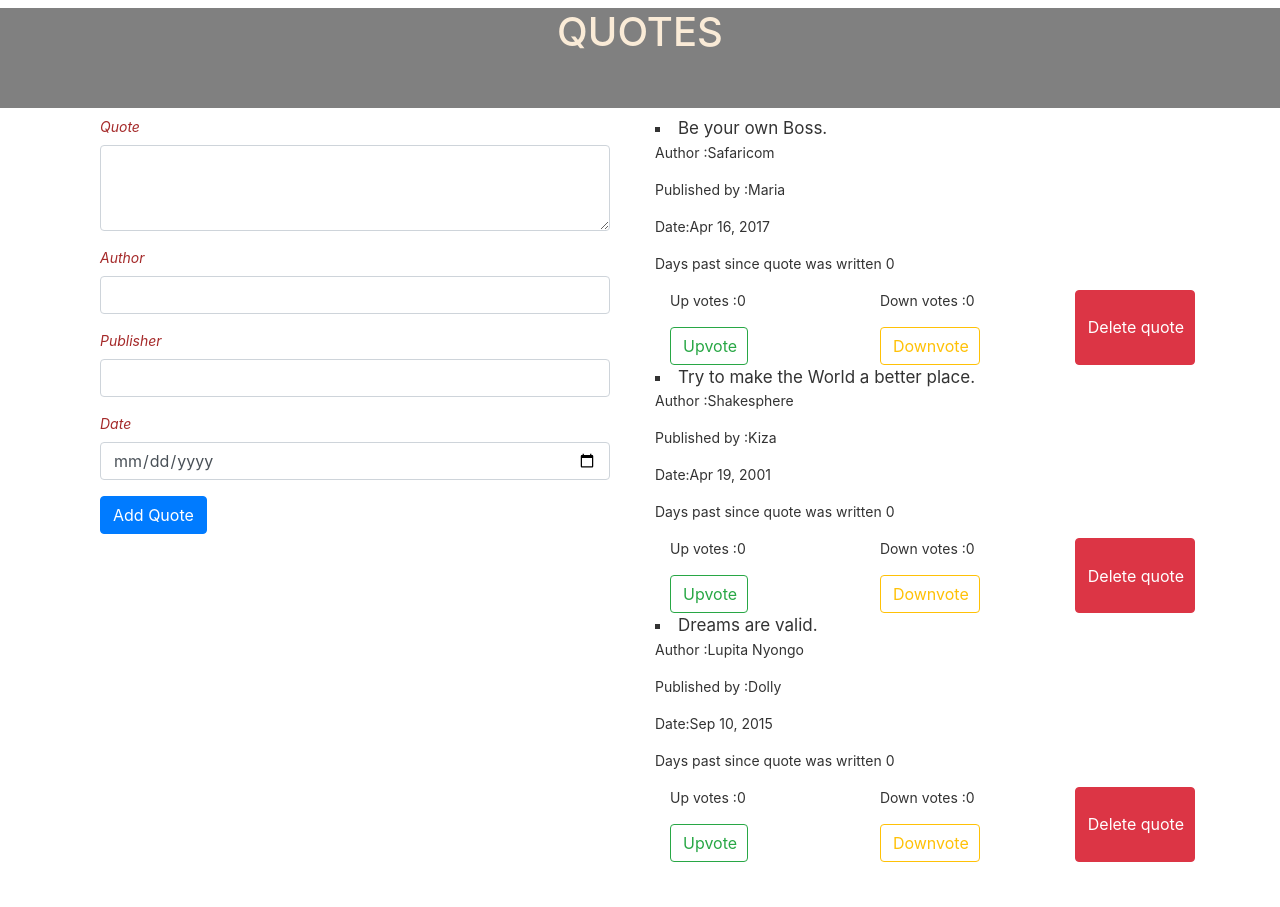
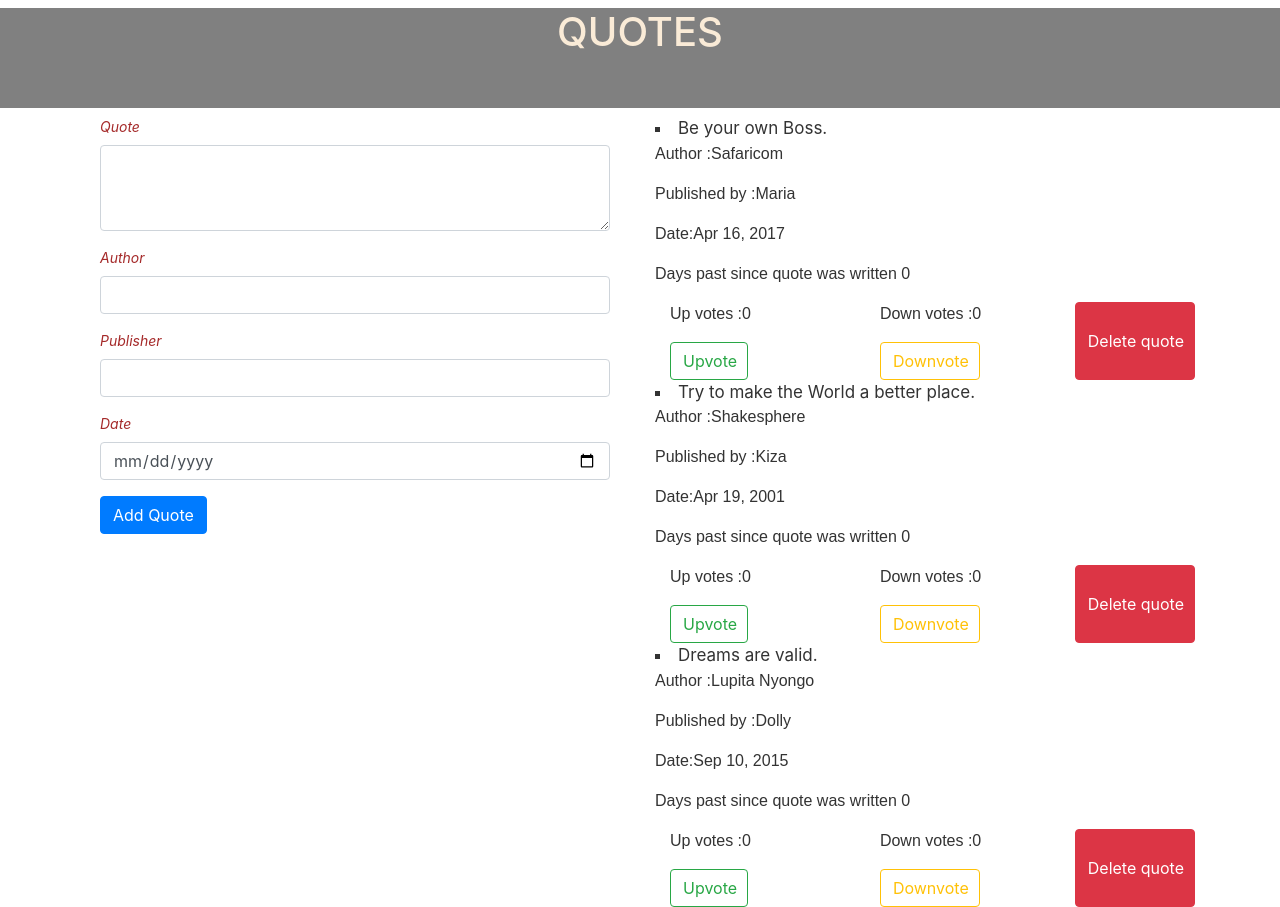
Before and after one commit to glasses-png/Quote-project, an Angular app: page / in a window 1280 px wide. Before the commit the page ends 862 px from the top, so only its background shows below. Built offline with nearby package versions, Linux system fonts and the light colour scheme.

Commit message:
styled p in quote details

```diff
--- a/src/app/quote-details/quote-details.component.css
+++ b/src/app/quote-details/quote-details.component.css
@@ -1,3 +1,7 @@
 button{
   padding-right: 10px;
 }
+p{
+  font-family: fantasy;
+  font-size: 16px;
+}
```
